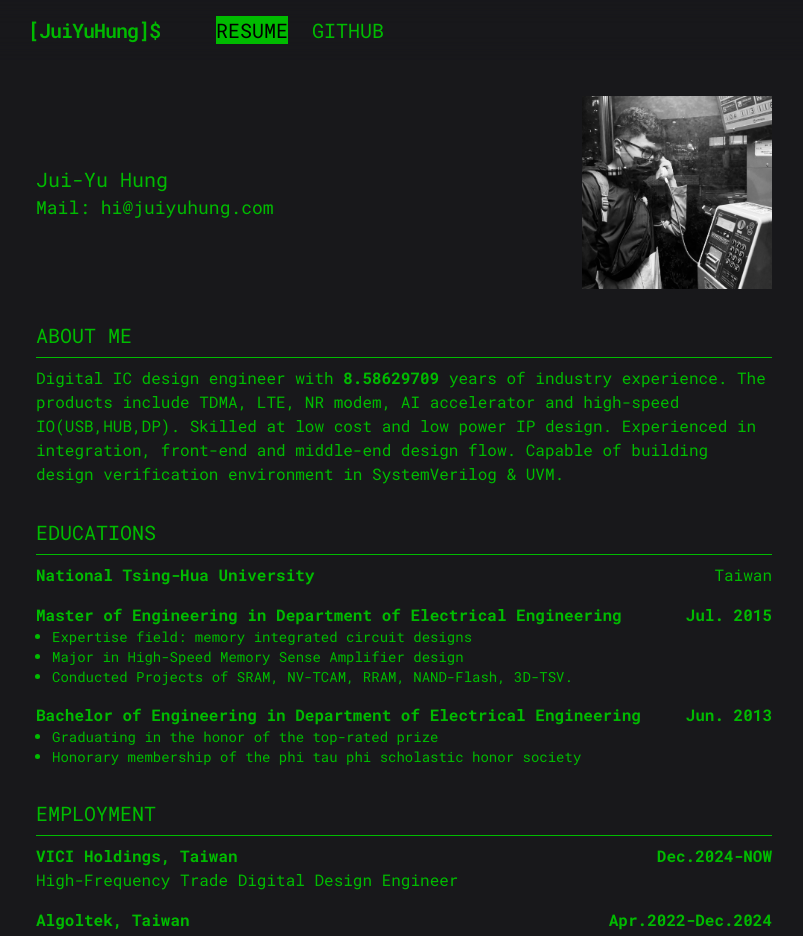
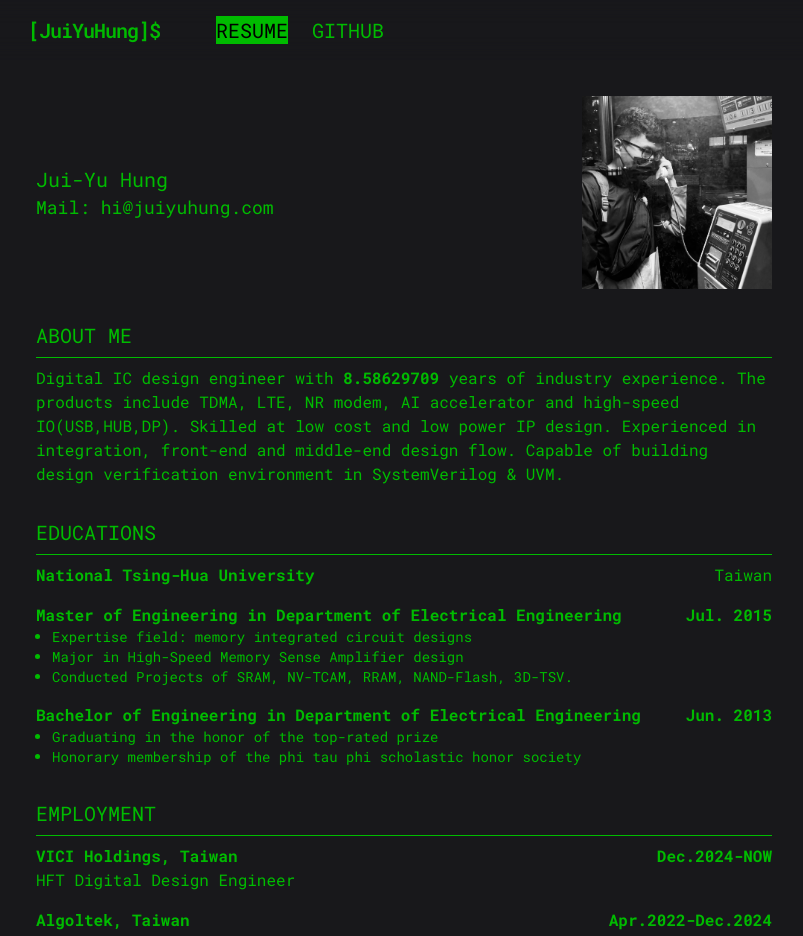
Before and after one commit to JuiYuHung-craftcat/juiyuhung-homepage, a Next.js app: page / in a window 1280 px wide. Shown: the top 936 px of the page, without its empty margins (236-1039 px from the left). Built offline with nearby package versions, Linux system fonts and the light colour scheme.

Commit message:
Update resume

```diff
--- a/app/page.tsx
+++ b/app/page.tsx
@@ -106,9 +106,7 @@ const Resume = () => {
             <p className="font-bold md:text-base text-sm">
               VICI Holdings, Taiwan
             </p>
-            <p className="md:text-base text-sm">
-              High-Frequency Trade Digital Design Engineer
-            </p>
+            <p className="md:text-base text-sm">HFT Digital Design Engineer</p>
           </div>
           <p className="font-bold md:text-base text-sm">Dec.2024-NOW</p>
         </div>
```
